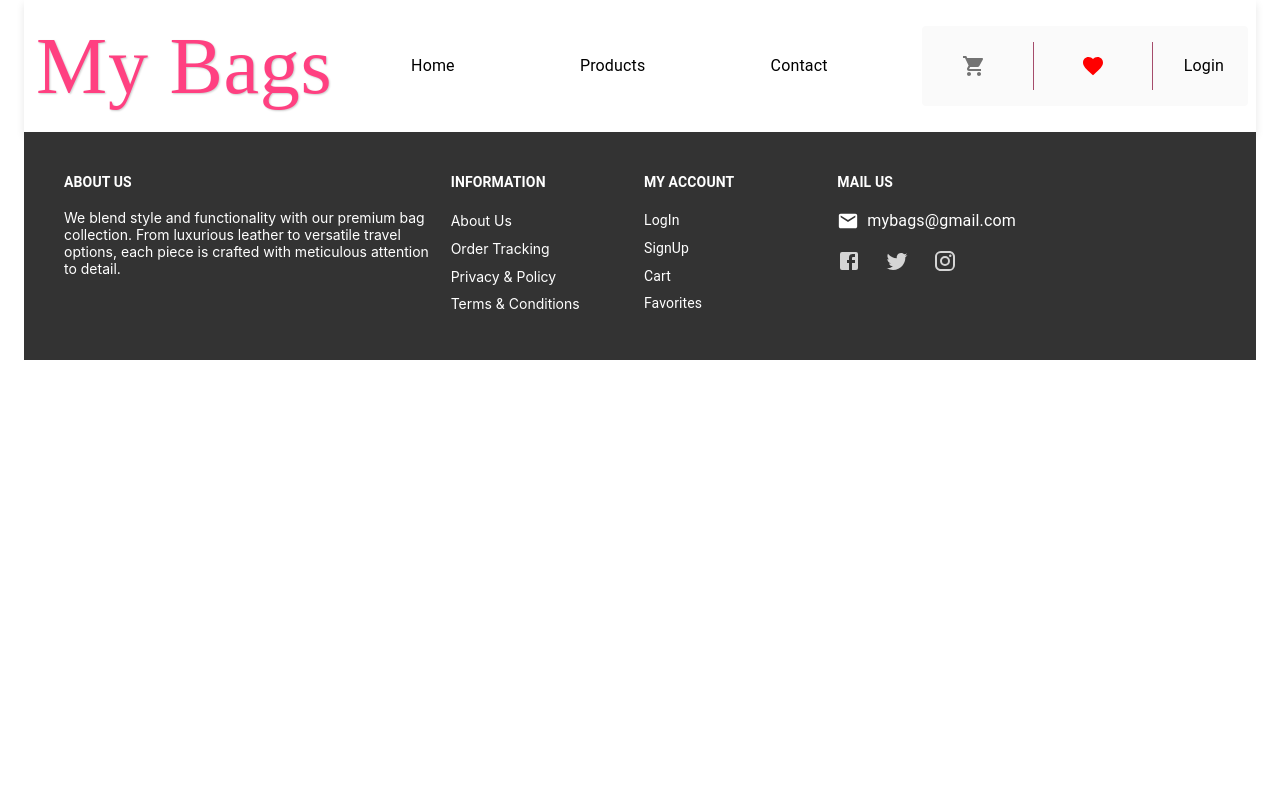
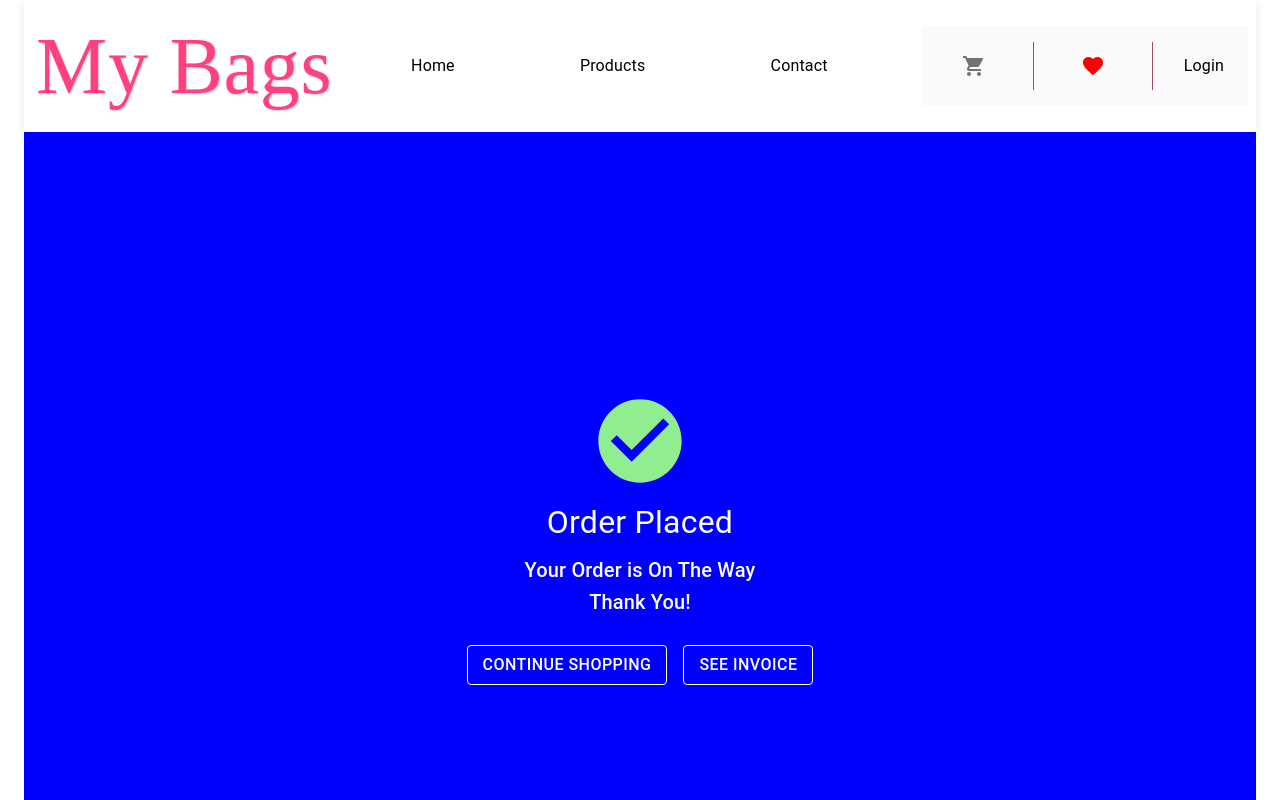
Before and after one commit to manoj-1202/Ecommerce_Webiste_React.js, a React (Create React App) app: page /Success in a window 1280 px wide. Shown: the top 800 px of the page. Built offline with nearby package versions, Linux system fonts and the light colour scheme; a web font is replaced by a local one.

Commit message:
More update

```diff
--- a/src/App.js
+++ b/src/App.js
@@ -20,6 +20,8 @@ import { FavoritesProvider } from './components/pages/FavoritesContext';
 import { CartProvider } from './components/products/CartContext';
 import { UserProvider } from './components/pages/UserContext';
 import OrderDetails from './components/pages/OrderDetails';
+import Success from './components/pages/Success';
+
 
 
 function App() {
@@ -53,6 +55,7 @@ function App() {
                     <Route path="/login" element={<Login />} />
                     <Route path="/buynow" element={<BuyNow />} />
                     <Route path="/payment" element={<Payment />} />
+                    <Route path="/Success" element={<Success />} />
                     <Route path="/transation" element={<OrderDetails/>}/>
 
                   </Routes>
--- a/src/components/drawer/index.js
+++ b/src/components/drawer/index.js
@@ -44,14 +44,7 @@ const AppDrawer = () => {
             <ListItemText>Contact Us</ListItemText>
           </ListItemButton>
           <Divider />
-          <ListItemButton onClick={() => handleNavigation('/cart')}>
-            <ListItemText>Cart</ListItemText>
-          </ListItemButton>
-          <Divider />
-          <ListItemButton onClick={() => handleNavigation('/favorites')}>
-            <ListItemText>Favourites</ListItemText>
-          </ListItemButton>
-          <Divider />
+
           <ListItemButton onClick={() => handleNavigation('/transation')}>
             <ListItemText>Transation</ListItemText>
           </ListItemButton>
--- a/src/components/pages/Payment.js
+++ b/src/components/pages/Payment.js
@@ -87,19 +87,17 @@ const PaymentOptions = () => {
 
     if (userId) {
       localStorage.setItem(`paymentInfo-${userId}`, JSON.stringify(paymentInfo));
-      setSnackbarMessage('Payment success!');
-      setSnackbarSeverity('success');
+      // Removed success message and navigate to the success page
       setTimeout(() => {
         setLoading(false);
-        navigate('/transation');
-      }, 2000);
+        navigate('/success');
+      }, 3000);
     } else {
       setSnackbarMessage('User not logged in.');
       setSnackbarSeverity('error');
       setLoading(false);
+      setSnackbarOpen(true);
     }
-
-    setSnackbarOpen(true);
   };
 
   const handleSnackbarClose = () => {
@@ -128,13 +126,11 @@ const PaymentOptions = () => {
   ];
 
   return (
-
     <Box sx={{ padding: 2 }}>
-       <Typography variant="h5" gutterBottom align="center" sx={{marginTop:"25px",fontWeight:"bold"}}>
+      <Typography variant="h5" gutterBottom align="center" sx={{marginTop:"25px",fontWeight:"bold"}}>
         Payment Method
       </Typography>
       <StyledFormControl component="fieldset">
-
         <RadioGroup
           aria-label="payment-method"
           name="payment-method"
@@ -264,18 +260,24 @@ const PaymentOptions = () => {
             {loading && (
               <CircularProgress size={24} sx={{ position: 'absolute', top: '50%', left: '50%', marginTop: '-12px', marginLeft: '-12px' }} />
             )}
-           {loading ? 'Processing...' : 'Pay Now'}
+            {loading ? 'Processing...' : 'Pay Now'}
           </StyledButton>
         </StyledContainer>
       </Box>
 
       <Snackbar
         open={snackbarOpen}
-        autoHideDuration={6000}
+        autoHideDuration={5000}
         onClose={handleSnackbarClose}
         anchorOrigin={{ vertical: 'top', horizontal: 'center' }}
       >
-        <MuiAlert onClose={handleSnackbarClose} severity={snackbarSeverity} sx={{ width: '100%' }}>
+        <MuiAlert
+          elevation={6}
+          variant="filled"
+          severity={snackbarSeverity}
+          onClose={handleSnackbarClose}
+
+        >
           {snackbarMessage}
         </MuiAlert>
       </Snackbar>
--- /dev/null
+++ b/src/components/pages/Success.js
@@ -0,0 +1,145 @@
+import React, { useState, useEffect } from 'react';
+import { Box, Typography, CircularProgress, IconButton, Zoom, Button } from '@mui/material';
+import CheckCircleIcon from '@mui/icons-material/CheckCircle';
+import { useNavigate } from 'react-router-dom';
+
+const Success = () => {
+  const [loading, setLoading] = useState(true);
+  const [showSuccess, setShowSuccess] = useState(false);
+  const [loadingContinue, setLoadingContinue] = useState(false);
+  const [loadingInvoice, setLoadingInvoice] = useState(false);
+  const navigate = useNavigate();
+
+  useEffect(() => {
+    const timer = setTimeout(() => {
+      setLoading(false);
+      setShowSuccess(true);
+    }, 2000);
+
+    return () => clearTimeout(timer);
+  }, []);
+
+  const handleContinueShopping = () => {
+    setLoadingContinue(true);
+    setTimeout(() => {
+      setLoadingContinue(false);
+      navigate('/');
+    }, 1000);
+  };
+
+  const handleViewInvoice = () => {
+    setLoadingInvoice(true);
+    setTimeout(() => {
+      setLoadingInvoice(false);
+      navigate('/transation');
+    }, 1000);
+  };
+
+  return (
+    <Box
+      sx={{
+        minHeight: '100vh',
+        display: 'flex',
+        alignItems: 'center',
+        justifyContent: 'center',
+        bgcolor: loading ? 'white' : 'blue',
+        flexDirection: 'column',
+        padding: '0 16px',
+        transition: 'background-color 0.9s ease',
+      }}
+    >
+      {loading && (
+        <Box
+          sx={{
+            display: 'flex',
+            flexDirection: 'column',
+            alignItems: 'center',
+          }}
+        >
+          <CircularProgress color="inherit" size={70} />
+          <Typography
+            variant="h6"
+            sx={{ marginTop: '20px', color: 'gray', textAlign: 'center' }}
+          >
+            Processing...
+          </Typography>
+        </Box>
+      )}
+
+      <Zoom in={showSuccess} style={{ transitionDelay: showSuccess ? '600ms' : '0ms' }}>
+        <Box
+          sx={{
+            display: showSuccess ? 'flex' : 'none',
+            flexDirection: 'column',
+            alignItems: 'center',
+            justifyContent: 'center',
+            textAlign: 'center',
+            color: '#fff',
+            bgcolor: 'blue',
+            padding: { xs: '16px', sm: '20px' },
+            borderRadius: '8px',
+            transform: showSuccess ? 'scale(1)' : 'scale(0.9)',
+            transition: 'transform 0.5s ease',
+            maxWidth: '90vw',
+            width: '100%',
+            boxSizing: 'border-box',
+          }}
+        >
+          <IconButton size="large">
+            <CheckCircleIcon sx={{ fontSize: { xs: 60, sm: 80, md: 100 }, color: 'lightgreen' }} />
+          </IconButton>
+          <Typography variant="h4" gutterBottom sx={{ fontSize: { xs: '1.5rem', sm: '2rem' } }}>
+            Order Placed
+          </Typography>
+          <Typography variant="h6" sx={{ fontSize: { xs: '1rem', sm: '1.25rem' } }}>
+            Your Order is On The Way
+          </Typography>
+          <Typography variant="h6" gutterBottom sx={{ fontSize: { xs: '1rem', sm: '1.25rem' } }}>
+            Thank You!
+          </Typography>
+
+          <Box
+            sx={{
+              display: 'flex',
+              justifyContent: 'center',
+              gap: '16px',
+              marginTop: '20px',
+              flexDirection: { xs: 'column', sm: 'row' },
+              width: '100%',
+            }}
+          >
+            <Button
+              variant="outlined"
+              color="inherit"
+              onClick={handleContinueShopping}
+              disabled={loadingContinue}
+              startIcon={loadingContinue && <CircularProgress size={20} />}
+              sx={{
+                fontSize: { xs: '0.8rem', sm: '1rem' },
+                width: { xs: '100%', sm: 'auto' },
+              }}
+            >
+              {loadingContinue ? 'Loading...' : 'Continue Shopping'}
+            </Button>
+
+            <Button
+              variant="outlined"
+              color="inherit"
+              onClick={handleViewInvoice}
+              disabled={loadingInvoice}
+              startIcon={loadingInvoice && <CircularProgress size={20} />}
+              sx={{
+                fontSize: { xs: '0.8rem', sm: '1rem' },
+                width: { xs: '100%', sm: 'auto' },
+              }}
+            >
+              {loadingInvoice ? 'Loading...' : 'See Invoice'}
+            </Button>
+          </Box>
+        </Box>
+      </Zoom>
+    </Box>
+  );
+};
+
+export default Success;
--- a/src/components/products/SingleProduct.js
+++ b/src/components/products/SingleProduct.js
@@ -25,6 +25,7 @@ const SingleProduct = ({ product, matches }) => {
   const [snackbarMessage, setSnackbarMessage] = useState('');
   const [snackbarSeverity, setSnackbarSeverity] = useState('success');
   const [loading, setLoading] = useState(false);
+  const [iconLoading, setIconLoading] = useState(false); // New state for icon loading
 
   const handleFavoriteClick = () => {
     if (!user) {
@@ -74,6 +75,14 @@ const SingleProduct = ({ product, matches }) => {
     }, 500);
   };
 
+  const handleIconClick = () => {
+    setIconLoading(true); // Start loading
+    setTimeout(() => {
+      setIconLoading(false); // End loading
+      showProductDetailDialog();
+    }, 500); // Simulate a loading delay
+  };
+
   const handleCloseSnackbar = () => {
     setOpenSnackbar(false);
   };
@@ -89,8 +98,8 @@ const SingleProduct = ({ product, matches }) => {
               <FavoriteIcon color={isFav ? "error" : "inherit"} />
             </ProductFavButton>
 
-            <ProductActionButton onClick={() => showProductDetailDialog()}>
-              <FitScreenIcon color="primary" />
+            <ProductActionButton onClick={handleIconClick}>
+              {iconLoading ? <CircularProgress size={24} /> : <FitScreenIcon color="primary" />}
             </ProductActionButton>
           </Stack>
         </ProductActionsWrapper>
--- a/src/components/products/SingleProductDesktop.js
+++ b/src/components/products/SingleProductDesktop.js
@@ -26,6 +26,7 @@ const SingleProductDesktop = ({ product, matches }) => {
   const [snackbarMessage, setSnackbarMessage] = useState('');
   const [snackbarSeverity, setSnackbarSeverity] = useState('success');
   const [loading, setLoading] = useState(false);
+  const [iconLoading, setIconLoading] = useState(false); // New state for icon loading
 
   const handleMouseEnter = () => {
     setShowOptions(true);
@@ -83,6 +84,14 @@ const SingleProductDesktop = ({ product, matches }) => {
     }, 500);
   };
 
+  const handleIconClick = () => {
+    setIconLoading(true); // Start loading
+    setTimeout(() => {
+      setIconLoading(false); // End loading
+      showProductDetailDialog();
+    }, 500); // Simulate a loading delay
+  };
+
   const handleCloseSnackbar = () => {
     setOpenSnackbar(false);
   };
@@ -108,8 +117,8 @@ const SingleProductDesktop = ({ product, matches }) => {
           )}
           <ProductActionsWrapper show={showOptions || matches}>
             <Stack direction={matches ? "row" : "column"}>
-              <ProductActionButton onClick={() => showProductDetailDialog()}>
-                <FitScreenIcon color="primary" />
+              <ProductActionButton onClick={handleIconClick}>
+                {iconLoading ? <CircularProgress size={24} /> : <FitScreenIcon color="primary" />}
               </ProductActionButton>
             </Stack>
           </ProductActionsWrapper>
--- a/src/components/promotions/index.js
+++ b/src/components/promotions/index.js
@@ -5,7 +5,7 @@ import { MessageText, PromotionsContainer } from "../../styles/promotionsStyles"
 
 const messages = [
   "20% off on your first order!",
-  "Aadi sale starts Now Visit Any time to Purchase",
+  "Order Fast! Offer Ends Soon",
   "Do You Like My Webpage :)",
 ];
 
--- a/src/styles/productsStyles/paymentStyles.js
+++ b/src/styles/productsStyles/paymentStyles.js
@@ -1,5 +1,5 @@
 import { styled } from '@mui/material/styles';
-import { FormControl, FormLabel, List, ListItem, ListItemIcon, TextField, Typography, Box, Container, Grid, Button } from '@mui/material';
+import { FormControl, List, ListItem, ListItemIcon, TextField, Typography, Box, Container, Grid, Button } from '@mui/material';
 
 // Existing styles...
 
```
